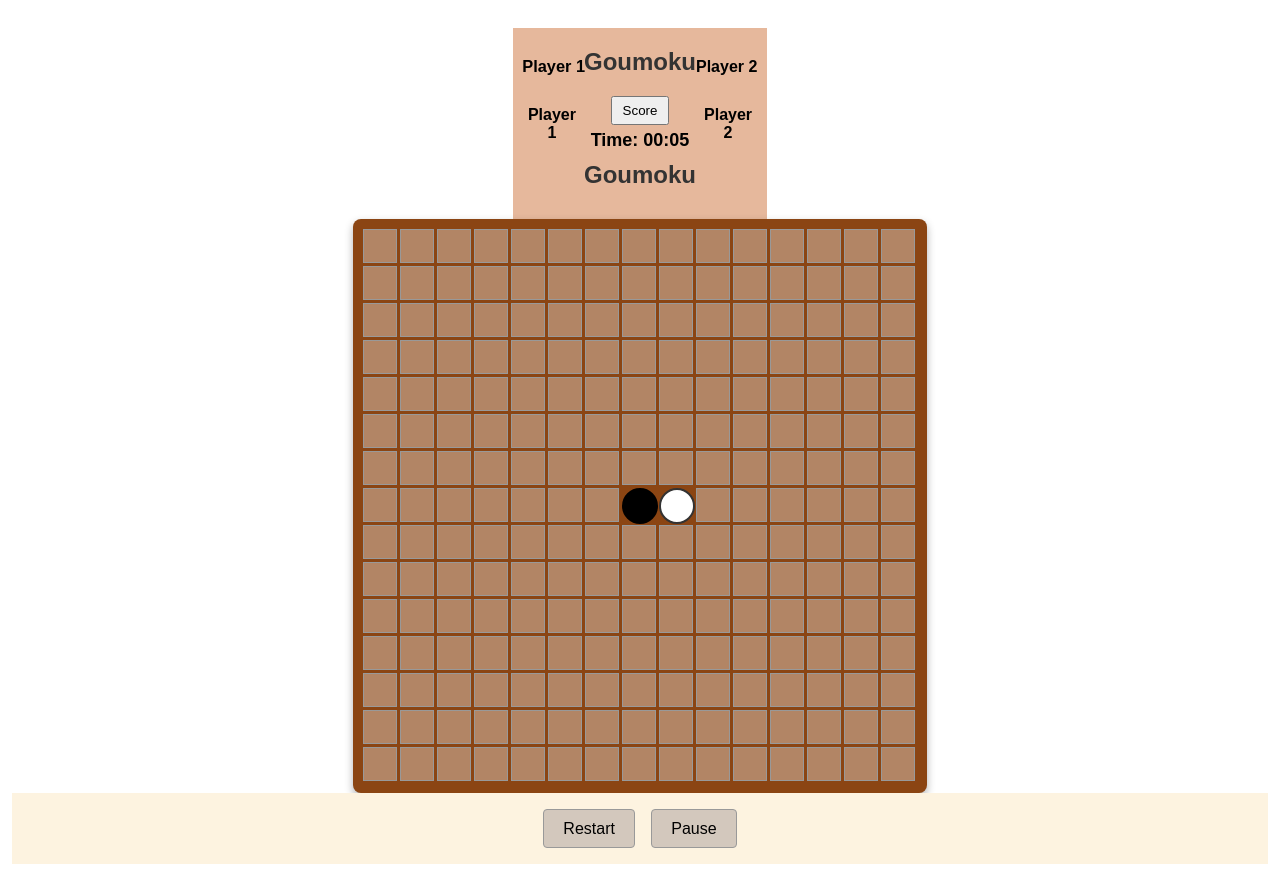
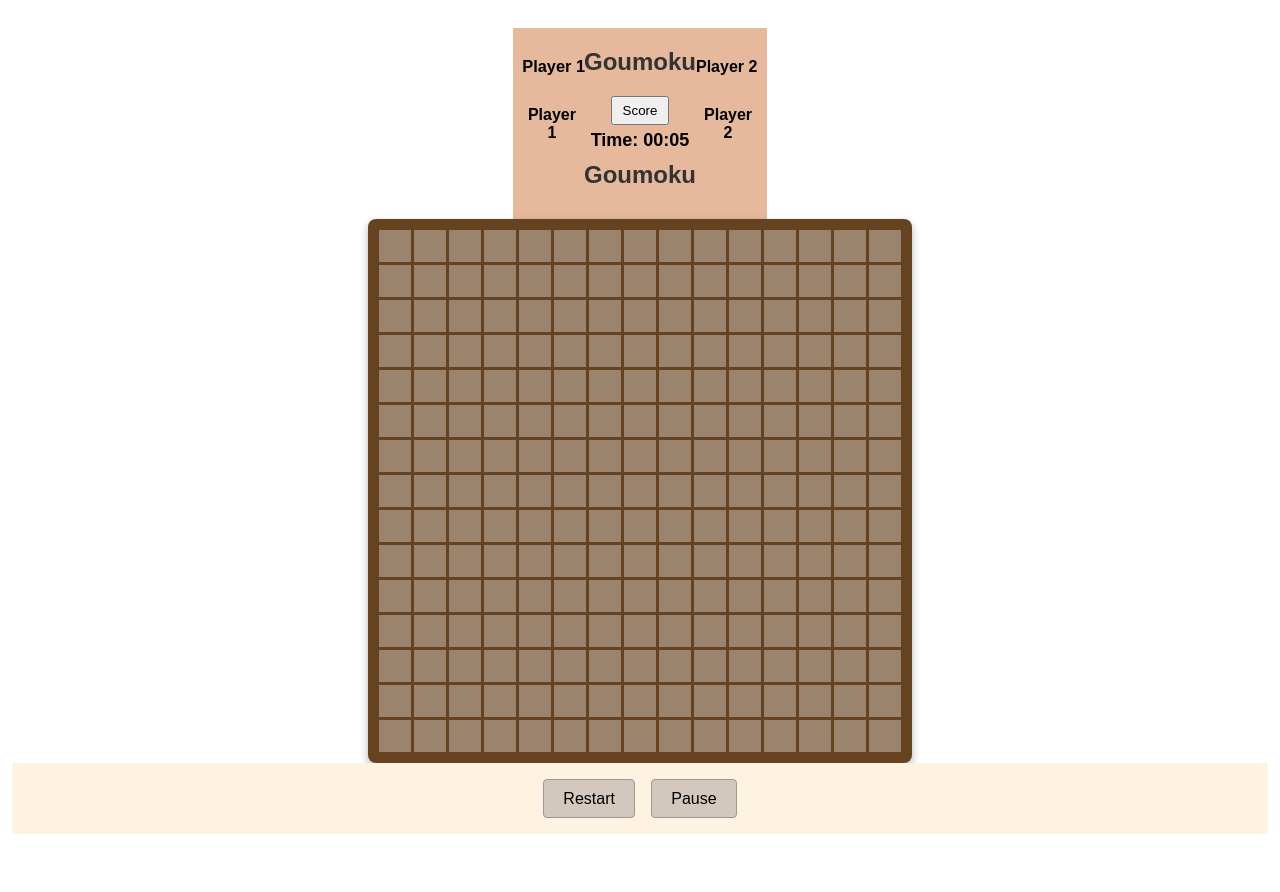
Before and after one commit to CarlosDevCoding/paketeringfrontend, a React (Vite) app in the folder gomoku-frontend/: page /game in a window 1280 px wide. After the commit the page ends 862 px from the top, so only its background shows below. Built offline with nearby package versions, Linux system fonts and the light colour scheme.

Commit message:
Adjusted css on gameboard.

```diff
--- a/gomoku-frontend/src/Components/Cell/Cell.css
+++ b/gomoku-frontend/src/Components/Cell/Cell.css
@@ -1,11 +1,13 @@
 .cell {
   width: 32px;
   height: 32px;
-  border: 1px solid #999;
+  background-color: #e6d2b7;
+  border: 1px solid #654321;
   display: flex;
   align-items: center;
   justify-content: center;
   cursor: pointer;
+  transition: background-color 0.2s;
 }
 
 .cell.empty {
@@ -14,8 +16,22 @@
 
 .cell.black {
   background-color: black;
+  border-radius: 50%;
+  border: 2px solid #000;
 }
 
 .cell.white {
   background-color: white;
+  border-radius: 50%;
+  border: 2px solid #333;
 }
+
+.cell.black:hover,
+.cell.white:hover {
+  cursor: not-allowed;
+}
+
+.cell.empty:hover {
+  cursor: pointer;
+  background-color: #d4c4a8;
+}
--- a/gomoku-frontend/src/Components/GameComponent/GameBoardComponent.css
+++ b/gomoku-frontend/src/Components/GameComponent/GameBoardComponent.css
@@ -2,7 +2,7 @@
   display: grid;
   grid-template-rows: repeat(15, 1fr);
   gap: 1px;
-  background-color: #8b4513;
+  background-color: #654321;
   padding: 10px;
   border-radius: 8px;
   box-shadow: 0 4px 8px rgba(0, 0, 0, 0.3);
@@ -13,35 +13,3 @@
   grid-template-columns: repeat(15, 1fr);
   gap: 1px;
 }
-
-.cell {
-  width: 25px;
-  height: 25px;
-  background-color: #deb887;
-  border: 1px solid #8b4513;
-  display: flex;
-  align-items: center;
-  justify-content: center;
-  cursor: pointer;
-  transition: background-color 0.2s;
-}
-
-.cell:hover {
-  background-color: #f4a460;
-}
-
-.cell.black {
-  background-color: #333;
-  border-radius: 50%;
-  border: 2px solid #000;
-}
-
-.cell.white {
-  background-color: #3e0b0b;
-  border-radius: 50%;
-  border: 2px solid #333;
-}
-
-.cell.empty {
-  background-color: #deb887;
-}
--- a/gomoku-frontend/src/Containers/GameContainer.jsx
+++ b/gomoku-frontend/src/Containers/GameContainer.jsx
@@ -9,8 +9,7 @@ const GameContainer = () => {
     const emptyBoard = Array(15)
       .fill(null)
       .map(() => Array(15).fill(null));
-    emptyBoard[7][7] = "black";
-    emptyBoard[7][8] = "white";
+
     return emptyBoard;
   };
 
```
